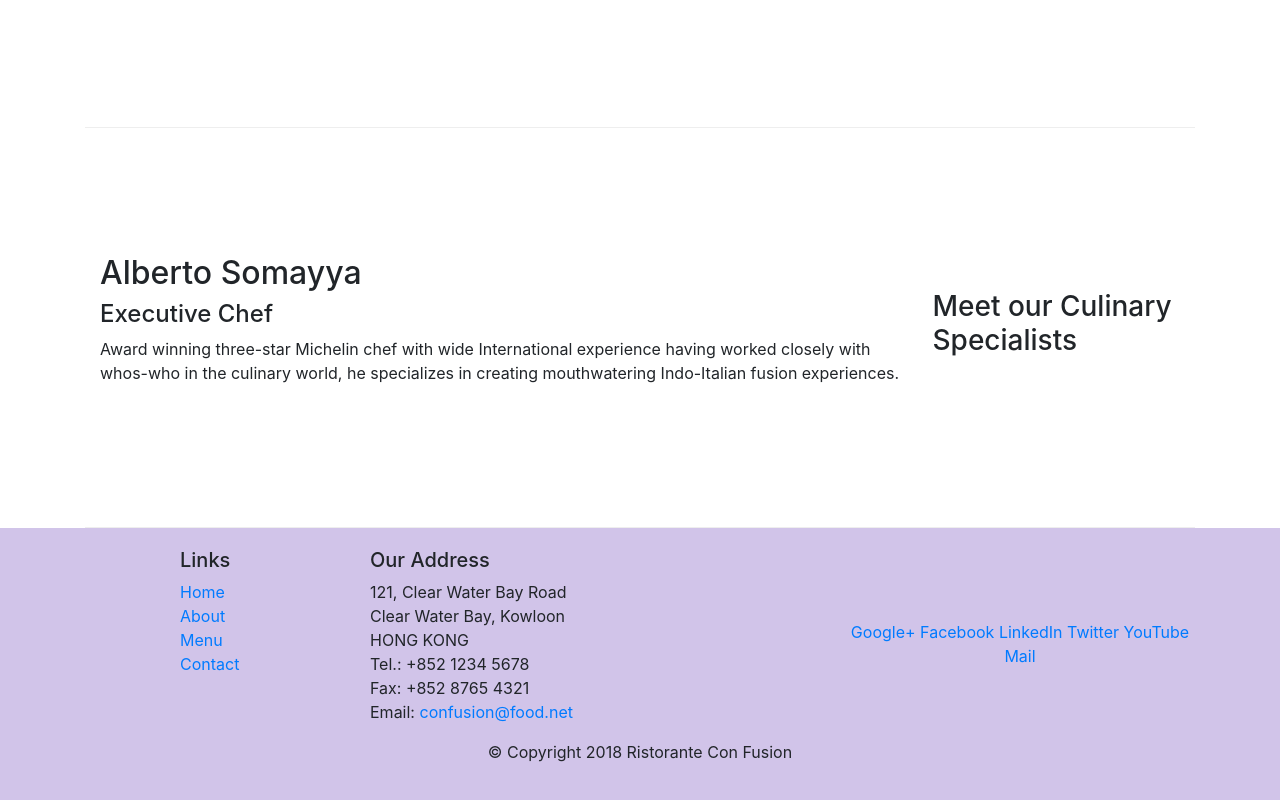
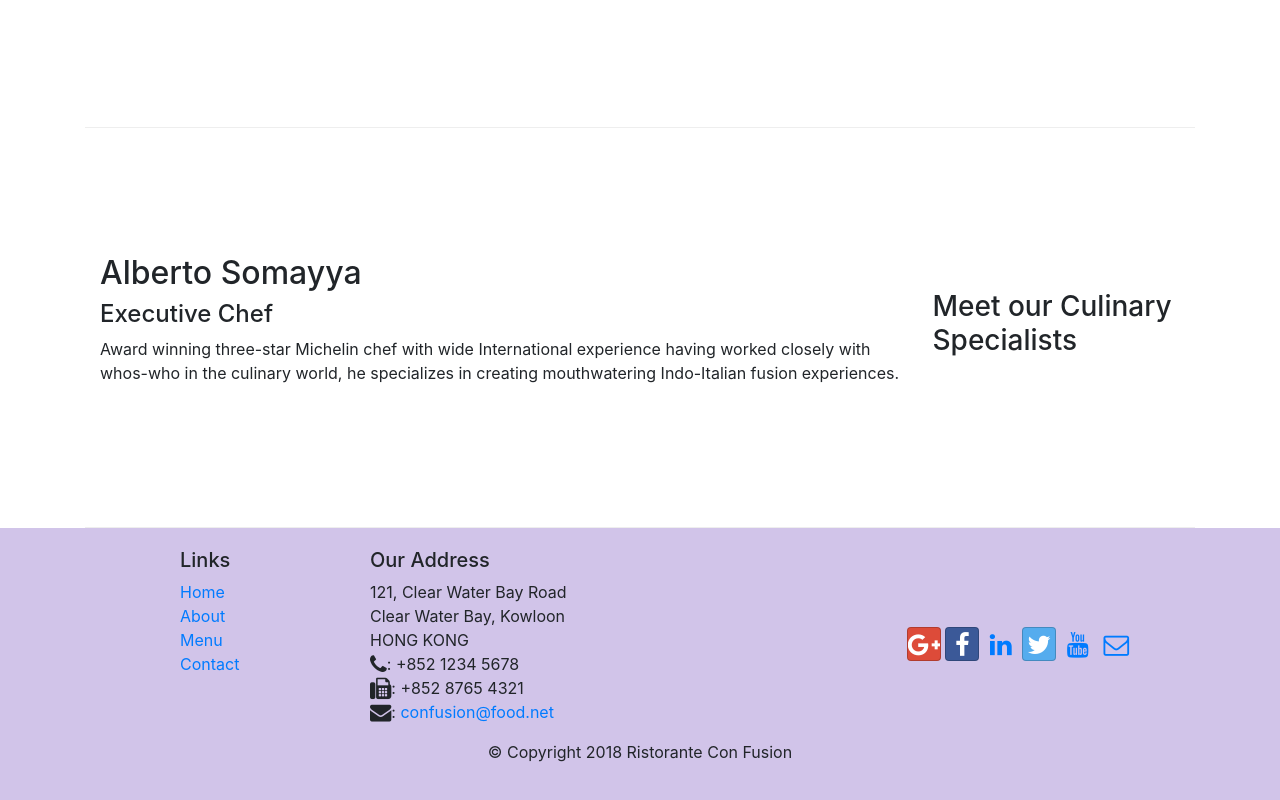
Before and after one commit to melbarth/melbarth.github.io, a website: page index.html in a window 1280 px wide. Shown: the part 956-1756 px from the top of the page. Drawn offline with nearby package versions, Linux system fonts and the light colour scheme.

Commit message:
Icon Fonts

```diff
--- a/index.html
+++ b/index.html
@@ -9,6 +9,8 @@
 
     <!-- Bootstrap CSS -->
     <link rel="stylesheet" href="node_modules/bootstrap/dist/css/bootstrap.min.css">
+    <link rel="stylesheet" href="node_modules/font-awesome/css/font-awesome.min.css">
+    <link rel="stylesheet" href="node_modules/bootstrap-social/bootstrap-social.css">
     <link rel="stylesheet" href="css/styles.css">
     <title>Ristorante Con Fusion</title>
 </head>
@@ -22,10 +24,10 @@
             <a class="navbar-brand mr-auto" href="#">Ristorante con Fusion</a>
             <div class="collapse navbar-collapse" id="NavBar">
                 <ul class="navbar-nav mr-auto">
-                    <li class="nav-item active"><a class="nav-link" href="#">Home</a></li>
-                    <li class="nav-item"><a class="nav-link" href="./aboutus.html">About</a></li>
-                    <li class="nav-item"><a class="nav-link" href="#">Menu</a></li>
-                    <li class="nav-item"><a class="nav-link" href="#">Contact</a></li>
+                    <li class="nav-item active"><a class="nav-link" href="#"><span class="fa fa-home fa-lg"></span> Home</a></li>
+                    <li class="nav-item"><a class="nav-link" href="./aboutus.html"><span class="fa fa-info fa-lg"></span> About</a></li>
+                    <li class="nav-item"><a class="nav-link" href="#"><span class="fa fa-list fa-lg"></span> Menu</a></li>
+                    <li class="nav-item"><a class="nav-link" href="#"><span class="fa fa-address-card fa-lg"></span> Contact</a></li>
                 </ul>
             </div>
 
@@ -103,19 +105,19 @@
                         121, Clear Water Bay Road<br>
                         Clear Water Bay, Kowloon<br>
                         HONG KONG<br>
-                        Tel.: +852 1234 5678<br>
-                        Fax: +852 8765 4321<br>
-                        Email: <a href="mailto:confusion@food.net">confusion@food.net</a>
+                        <i class="fa fa-phone fa-lg"></i>: +852 1234 5678<br>
+                        <i class="fa fa-fax fa-lg"></i>: +852 8765 4321<br>
+                        <i class="fa fa-envelope fa-lg"></i>: <a href="mailto:confusion@food.net">confusion@food.net</a>
                     </address>
                 </div>
                 <div class="col-12 col-sm-4 align-self-center">
                     <div class="text-center">
-                        <a href="http://google.com/+">Google+</a>
-                        <a href="http://www.facebook.com/profile.php?id=">Facebook</a>
-                        <a href="http://www.linkedin.com/in/">LinkedIn</a>
-                        <a href="http://twitter.com/">Twitter</a>
-                        <a href="http://youtube.com/">YouTube</a>
-                        <a href="mailto:">Mail</a>
+                        <a class="btn btn-social-icon btn-google" href="http://google.com/+"><i class="fa fa-google-plus fa-lg"></i></a>
+                        <a class="btn btn-social-icon btn-facebook" href="http://www.facebook.com/profile.php?id="><i class="fa fa-facebook fa-lg"></i></a>
+                        <a class="btn btn-social-icon btn-linkenin" href="http://www.linkedin.com/in/"><i class="fa fa-linkedin fa-lg"></i></a>
+                        <a class="btn btn-social-icon btn-twitter" href="http://twitter.com/"><i class="fa fa-twitter fa-lg"></i></a>
+                        <a class="btn btn-social-icon btn-youtube" href="http://youtube.com/"><i class="fa fa-youtube fa-lg"></i></a>
+                        <a class="btn btn-social-icon" href="mailto:"><i class="fa fa-envelope-o fa-lg"></i></i></a>
                     </div>
                 </div>
             </div>
--- a/package.json
+++ b/package.json
@@ -15,6 +15,8 @@
   },
   "dependencies": {
     "bootstrap": "^4.0.0",
+    "bootstrap-social": "^5.1.1",
+    "font-awesome": "^4.7.0",
     "jquery": "^3.3.1",
     "popper.js": "^1.12.9"
   }
```
Also changed, not shown: aboutus.html (+15 -13 lines), 1 other file.
